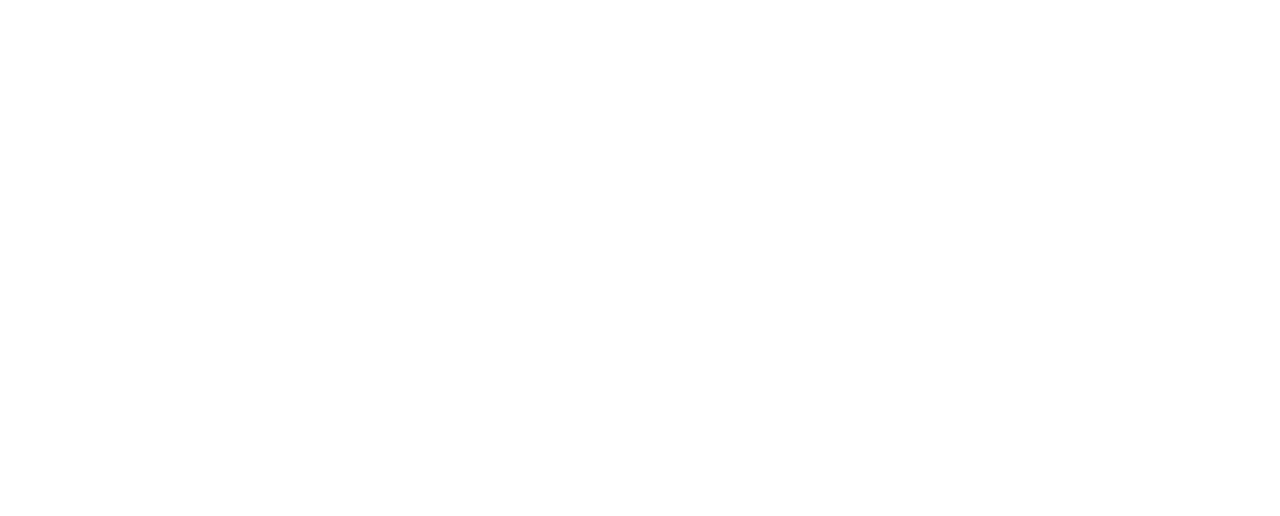
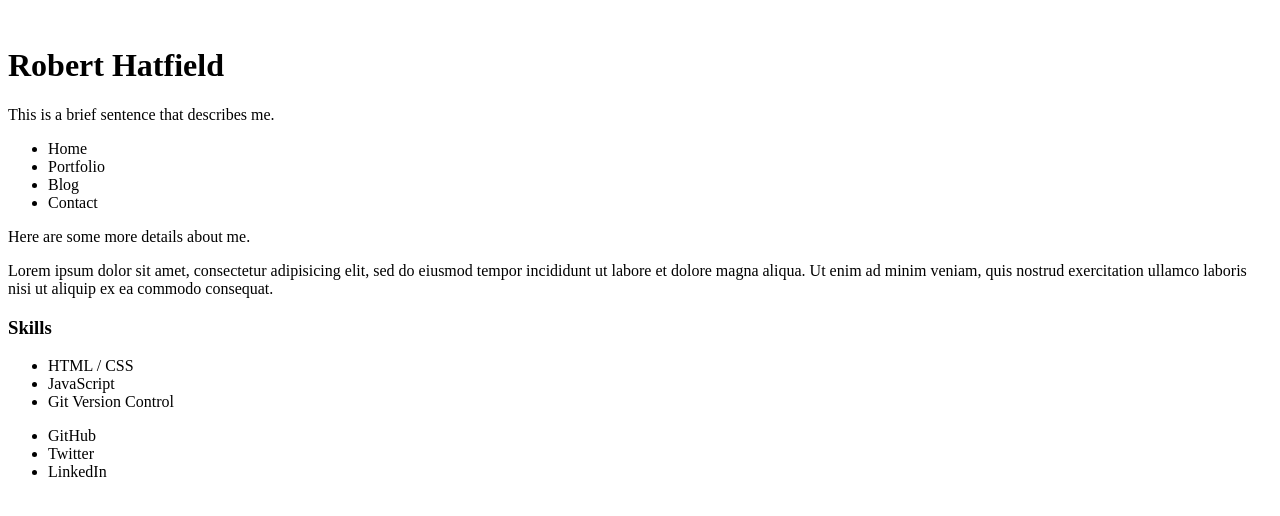
Before and after one commit to robert-hatfield/portfolio, a plain HTML site: page index.html in a window 1280 px wide. Drawn offline with Linux system fonts and the light colour scheme.

Commit message:
Add HTML elements for wireframe
Basic elements with placeholder content are added.

```diff
--- a/index.html
+++ b/index.html
@@ -6,6 +6,45 @@
     <title></title>
   </head>
   <body>
+    <section>
+      <!-- TODO Splash image here, possibly a carousel of featured projects -->
+      <img src="" alt="">
+    </section>
+    <!-- TODO Superimpose this h1 & p over the splash image/carousel above -->
+    <h1>Robert Hatfield</h1>
+    <!-- TODO: Compose a single sentence describing myself -->
+    <p>This is a brief sentence that describes me.</p>
+    <nav>
+      <ul>
+        <li>Home</li>
+        <li>Portfolio</li>
+        <li>Blog</li>
+        <li>Contact</li>
+      </ul>
+    </nav>
+    <main>
+      <section id="about">
+        <!-- TODO: Compose some more text about skills, areas of professional interest, etc. -->
+        <p>Here are some more details about me.</p>
+        <p>Lorem ipsum dolor sit amet, consectetur adipisicing elit, sed do eiusmod tempor incididunt ut labore et dolore magna aliqua. Ut enim ad minim veniam, quis nostrud exercitation ullamco laboris nisi ut aliquip ex ea commodo consequat.</p>
+      </section>
+      <section>
+        <h3>Skills</h3>
+        <ul>
+          <li>HTML / CSS</li>
+          <li>JavaScript</li>
+          <li>Git Version Control</li>
+        </ul>
+      </section>
+    </main>
+    <footer>
+      <ul>
+        <!-- TODO: Add links to external sites, with logos -->
+        <li>GitHub</li>
+        <li>Twitter</li>
+        <li>LinkedIn</li>
+      </ul>
+    </footer>
     <script src="app.js" charset="utf-8"></script>
   </body>
 </html>
```
